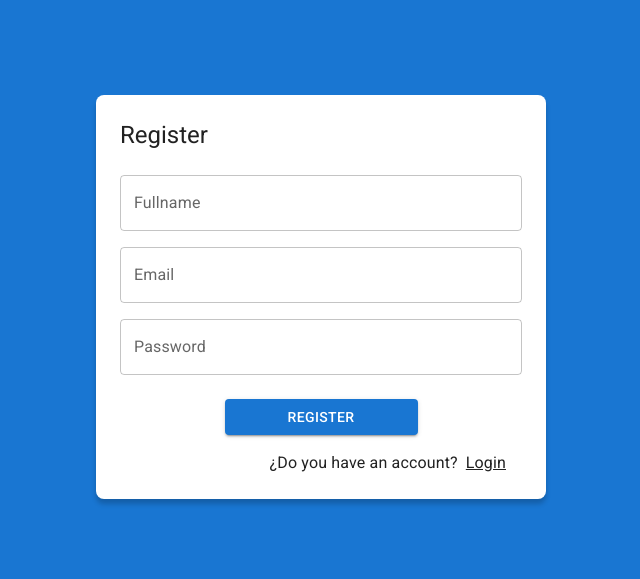
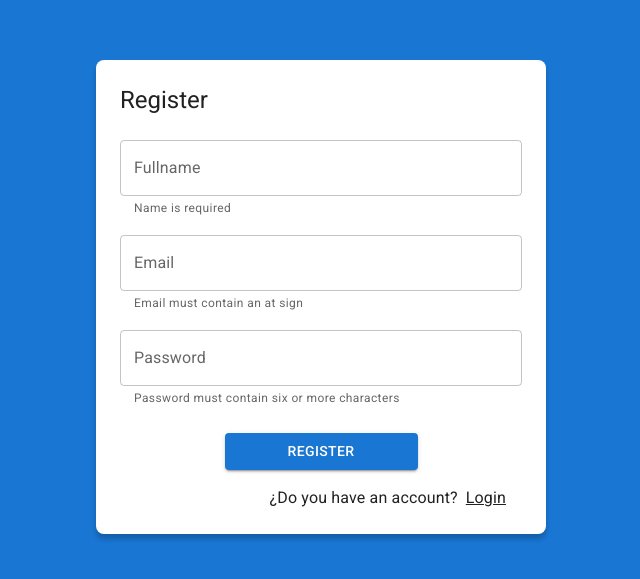
Before and after one commit to juanDaRestrepo/Journal-app, a React (Vite) app: page /auth/register in a window 1280 px wide. Shown: the part 103-682 px from the top of the page, without its empty margins (319-959 px from the left). Built offline with nearby package versions, Linux system fonts and the light colour scheme.

Commit message:
Working on register form validation

```diff
--- a/src/auth/pages/RegisterPage.jsx
+++ b/src/auth/pages/RegisterPage.jsx
@@ -1,13 +1,41 @@
 import { Link as RouterLink } from 'react-router-dom';
-import { Google} from "@mui/icons-material";
 import { Button, Grid, TextField, Typography, Link  } from "@mui/material";
+
 import { AuthLayout } from '../layout/AuthLayout';
+import { useForm } from '../../hooks/useForm';
+import { useState } from 'react';
 
 
+const formValidations = {
+  email: [(value) => value.includes('@'), 'Email must contain an at sign'],
+  password: [(value) => value.length >= 6, 'Password must contain six or more characters'],
+  displayName: [(value) => value.length >= 1,'Name is required']
+}
+
 export const RegisterPage = () => {
+
+  const [formSubmitted, setFormSubmitted] = useState(false)
+
+  const formData = {
+    email: '',
+    password: '',
+    displayName: ''
+  }
+
+
+  const { formState, displayName, email, password, onInputChange,
+          isFormValid, displayNameValid, emailValid, passwordValid} = useForm(formData, formValidations);
+
+  const onSubmit = ( event ) => {
+    event.preventDefault();
+    setFormSubmitted(true)
+  }
+
+
+
   return (
       <AuthLayout title="Register">
-        <form>
+        <form onSubmit={onSubmit}>
           <Grid container>
 
             <Grid item xs={ 12 } sx={{ mt: 2 }}>
@@ -16,6 +44,11 @@ export const RegisterPage = () => {
                 type="text"
                 placeholder="Enter your fullname"
                 fullWidth
+                name="displayName"
+                value={displayName}
+                onChange={ onInputChange }
+                error={!!displayNameValid && formSubmitted}
+                helperText={displayNameValid}
               />
             </Grid>
 
@@ -25,6 +58,11 @@ export const RegisterPage = () => {
                 type="email"
                 placeholder="email@google.com"
                 fullWidth
+                name="email"
+                value={email}
+                onChange={ onInputChange }
+                error={!!emailValid && formSubmitted}
+                helperText={emailValid}
               />
             </Grid>
 
@@ -34,6 +72,11 @@ export const RegisterPage = () => {
                 type="password"
                 placeholder="Password"
                 fullWidth
+                name="password"
+                value={password}
+                onChange={ onInputChange }
+                error={!!passwordValid && formSubmitted}
+                helperText={passwordValid}
               />
             </Grid>
 
@@ -44,7 +87,11 @@ export const RegisterPage = () => {
               alignItems="center"
               justifyContent="center">
               <Grid item xs={ 12 } sm={6}>
-                <Button variant='contained' fullWidth>
+                <Button
+                  variant='contained'
+                  fullWidth
+                  type='submit'
+                >
                   Register
                 </Button>
               </Grid>
--- a/src/hooks/useForm.js
+++ b/src/hooks/useForm.js
@@ -1,8 +1,22 @@
-import { useState } from 'react';
 
-export const useForm = ( initialForm = {} ) => {
+import { useEffect, useMemo, useState } from 'react';
+
+export const useForm = ( initialForm = {}, formValidations = {} ) => {
 
     const [ formState, setFormState ] = useState( initialForm );
+    const [ formValidation, setFormvalidation] = useState({})
+
+    useEffect(() => {
+      createValidators();
+    }, [formState])
+
+    const isFormValid = useMemo(() => {
+        for(const formValue of Object.keys( formValidation )){
+          if(formValidation[formValue] !== null) return false;
+
+        }
+        return true;
+    }, [formValidation])
 
     const onInputChange = ({ target }) => {
         const { name, value } = target;
@@ -16,10 +30,22 @@ export const useForm = ( initialForm = {} ) => {
         setFormState( initialForm );
     }
 
+    const createValidators = () => {
+        const formCheckedValues = {};
+        for(const formField of Object.keys( formValidations )){
+            const [ fn, errorMessage] = formValidations[formField];
+            formCheckedValues[`${ formField }Valid`] = fn( formState[formField]) ? null: errorMessage
+        }
+
+        setFormvalidation(formCheckedValues);
+    }
+
     return {
         ...formState,
         formState,
         onInputChange,
         onResetForm,
+        ...formValidation,
+        isFormValid
     }
 }
```
Also changed, not shown: 1 other file (tests, documents, lock files or other folders).
